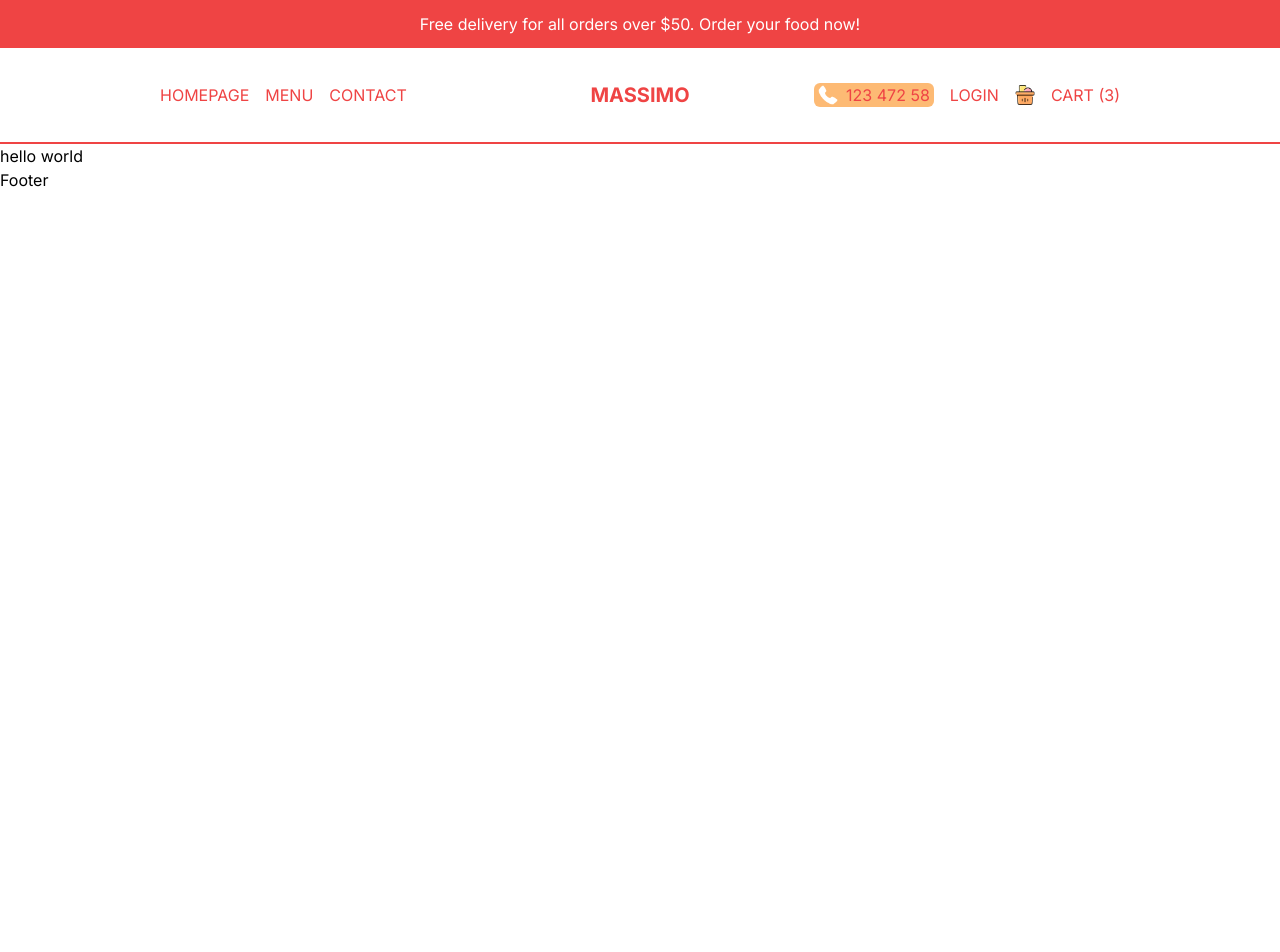
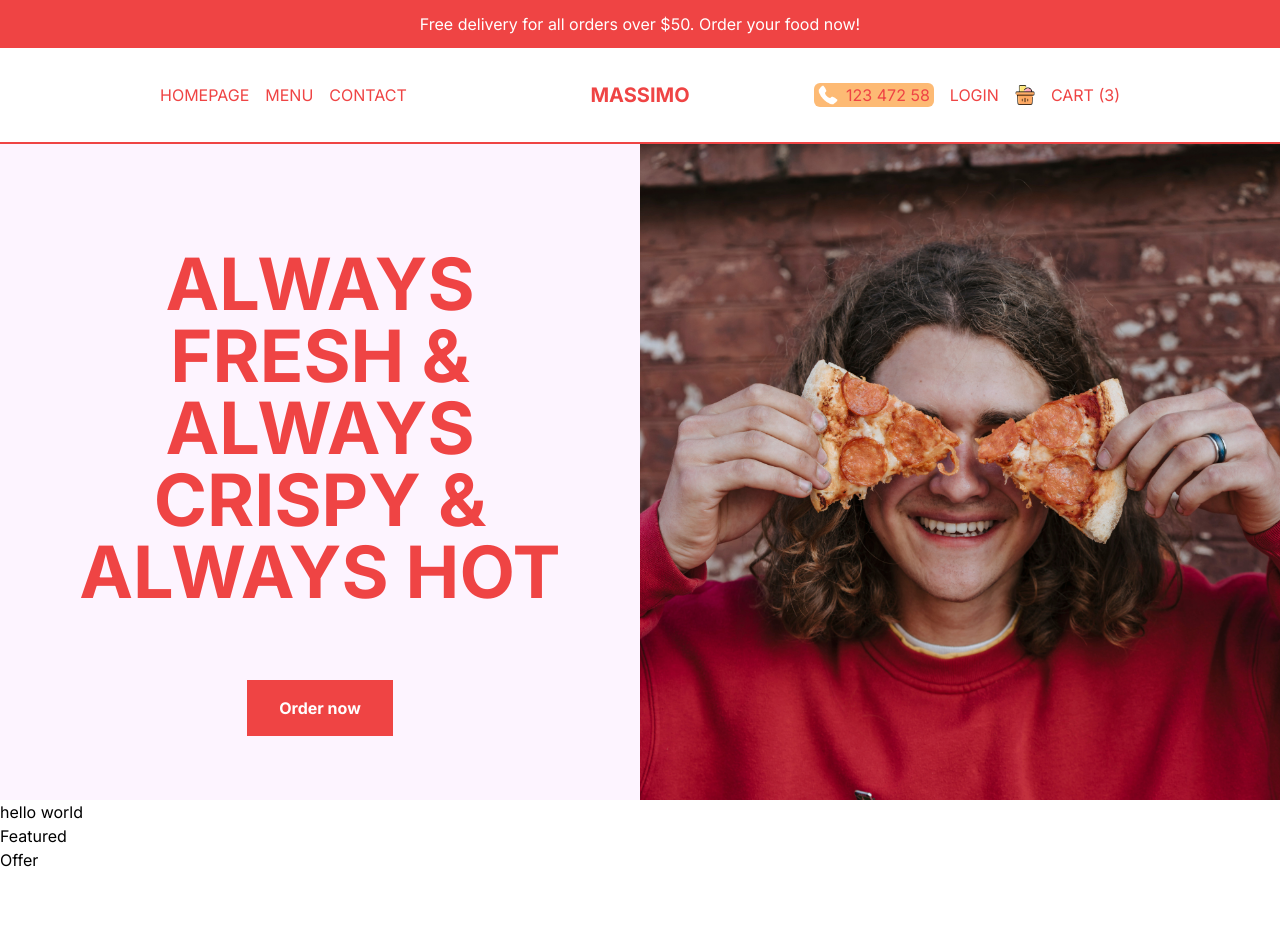
Before and after one commit to steeven-louk/restaurant, a Next.js app: page / in a window 1280 px wide. Shown: the top 952 px of the page. Before the commit the page ends 800 px from the top, so only its background shows below. Built offline with nearby package versions, Linux system fonts and the light colour scheme.

Commit message:
mise en place du slider et footer

```diff
--- a/src/app/page.tsx
+++ b/src/app/page.tsx
@@ -1,8 +1,14 @@
+import Featured from "@/components/Featured";
+import Offer from "@/components/Offer";
+import Slider from "@/components/Slider";
 
 export default function Home() {
   return (
     <main>
+      <Slider/>
       hello world
+      <Featured/>
+      <Offer/>
     </main>
   )
 }
--- /dev/null
+++ b/src/components/Featured.tsx
@@ -0,0 +1,9 @@
+import React from 'react'
+
+const Featured = () => {
+  return (
+    <div>Featured</div>
+  )
+}
+
+export default Featured
--- a/src/components/Footer.tsx
+++ b/src/components/Footer.tsx
@@ -1,8 +1,12 @@
+import Link from 'next/link'
 import React from 'react'
 
 const Footer = () => {
   return (
-    <div>Footer</div>
+    <div className='h-12 md:h-24 p-4 lg:p-20 xl:p-40 text-red-500 flex items-center justify-between'>
+      <Link href="/" className='font-bold text-xl'>MASSIMO</Link>
+      <p>&copy; ALL RIGHTS RESERVED</p>
+    </div>
   )
 }
 
--- /dev/null
+++ b/src/components/Offer.tsx
@@ -0,0 +1,9 @@
+import React from 'react'
+
+const Offer = () => {
+  return (
+    <div>Offer</div>
+  )
+}
+
+export default Offer
--- /dev/null
+++ b/src/components/Slider.tsx
@@ -0,0 +1,52 @@
+"use client"
+import Image from 'next/image'
+import React, { useState, useEffect } from 'react'
+
+const data = [
+  {
+    id: 1,
+    title: "always fresh & always crispy & always hot",
+    image: "/slide1.png"
+  },
+  {
+    id: 2,
+    title: "we deliver your order wherever you are in NY",
+    image: "/slide2.png"
+  },
+  {
+    id: 3,
+    title: "the best pizza to share with your family",
+    image: "/slide3.jpg"
+  },
+];
+
+
+const Slider = () => {
+  const [currentSlide, setCurrentSlide] = useState(0);
+
+  // useEffect(() => {
+  //   const interval = setInterval(
+  //     ()=> setCurrentSlide((prev)=> (prev === data.length -1 ? 0 : prev +1)),2000);
+  //   return ()=> clearInterval(interval);
+  // }, []);
+
+  return (
+    <div className='flex flex-col h-[calc(100vh - 6rem)] md:h-[calc(100vh-9rem)] lg:flex-row bg-fuchsia-50'>
+      {/* TEXT CONTAINER */}
+      <div className="flex-1 h-1/2 flex items-center justify-center flex-col gap-8 text-red-500 font-bold lg:h-full lg:w-1/2">
+        <h1 className='text-5xl text-center uppercase p-4 md:p-10 md:text-6xl xl:text-7xl'>
+          {data[currentSlide]?.title}
+        </h1>
+        <button className='bg-red-500 text-white py-4 px-8'>
+          Order now
+        </button>
+      </div>
+      {/* IMAGE CONTAINER */}
+      <div className="w-full flex-1 relative h-1/2 lg:h-full lg:w-1/2">
+        <Image src={data[currentSlide]?.image} alt={data[currentSlide]?.title} fill className=' object-cover' />
+      </div>
+    </div>
+  )
+}
+
+export default Slider
```
